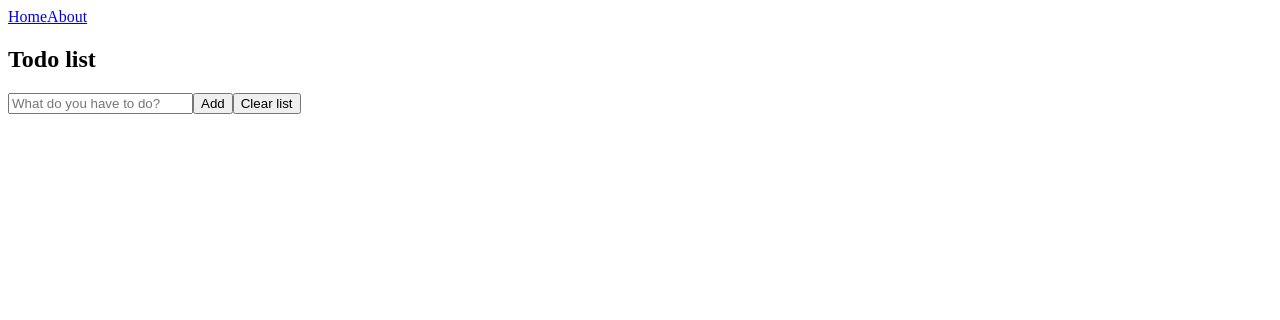
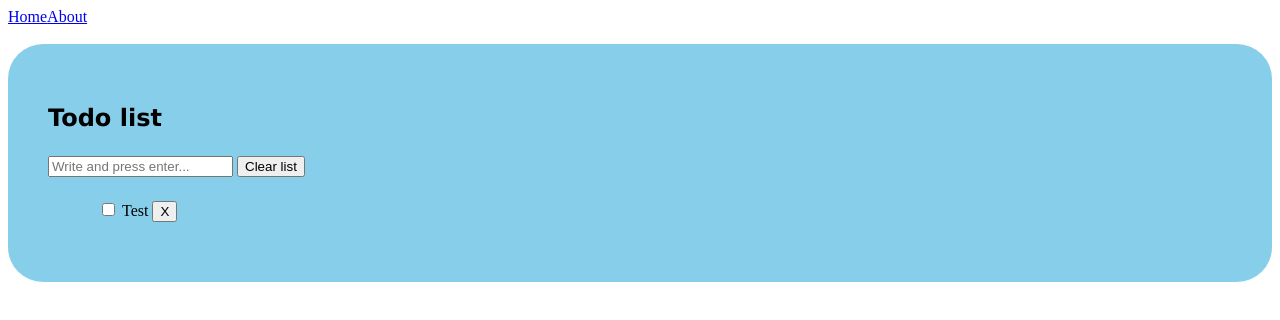
Before and after one commit to SqrtLewy/todo-list-vue.js, a Vue app: page / in a window 1280 px wide. Shown: the top 320 px of the page. Built offline with nearby package versions, Linux system fonts and the light colour scheme.

Commit message:
add script

```diff
--- a/src/views/About.vue
+++ b/src/views/About.vue
@@ -17,11 +17,13 @@
         </div>
     </div>
 </template>
+
 <script>
     export default {
         name: 'About',
     };
 </script>
+
 <style lang="scss" scoped>
     .about{
         width:100%;
--- a/src/views/Home.vue
+++ b/src/views/Home.vue
@@ -1,24 +1,62 @@
 <template>
     <div class="container">
+        <br />
         <div class="app">
             <h2>Todo list</h2>
-<input v-model="Todo" placeholder="What do you have to do?" />
-<button>Add</button>
+            <input v-model="Todo" placeholder="Write and press enter..." v-on:keyup.enter="addTodo" />
             <button>Clear list</button>
             <ul>
-<li v-for="todo in todos" v-bind:key="todo.id">{{ todo }}
+                <li v-for="todo in todos" v-bind:key="todo.id">{{ }}
                     <label>
                         <input type="checkbox" v-model="todo.complete">
                         <span>&nbsp;</span>
                     </label>
                     <del v-if="todo.complete">{{ todo.text }}</del>
                     <span v-else>{{ todo.text }}</span>
+                    <button @click="removeTodo(todo.id)">X</button>
                 </li>
             </ul>
         </div>
     </div>
 </template>
+
 <script>
+    export default {
+        data() {
+            return{
+                todos: [{text: 'Test', complete: false, id: Date.now()}]
+            };
+        },
+        methods: {
+            addTodo({target}){
+                this.todos.push({text: target.value, complete: false, id: Date.now()})
+            },
+            removeTodo(id) {
+                this.todos = this.todos.filter(todo => todo.id !== id)
+            }
+        }
+    };
 </script>
+
 <style lang="scss" scoped>
+    .app{
+        background: skyblue;
+        border-radius: 35px;
+        padding: 40px;
+    }
+    li {
+        margin: 10px;
+    }
+    button{
+        margin: 4px;
+    }
+	button:hover{
+		color: blue;
+	}
+    ul{
+        list-style: none;
+    }
+	h2{
+		font-family: Verdana;
+	}
 </style>
```
Also changed, not shown: src/App.vue (indentation only). Lines whose indentation alone changed are shown as unchanged.
